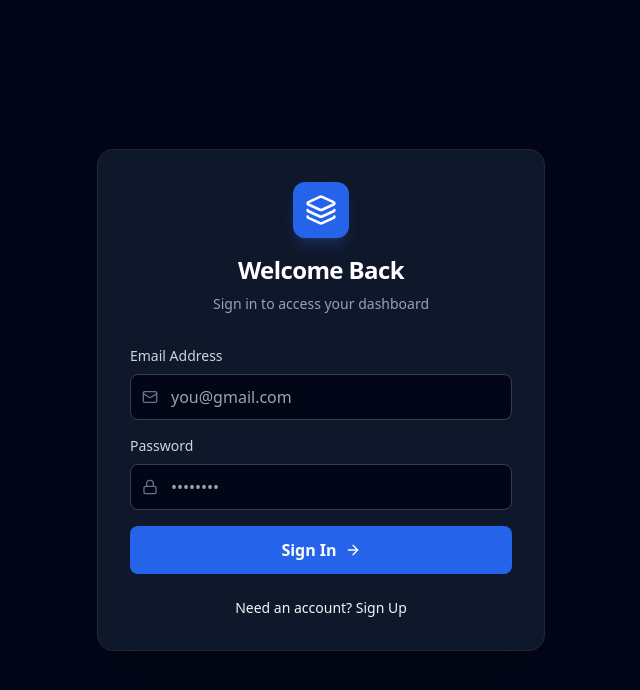
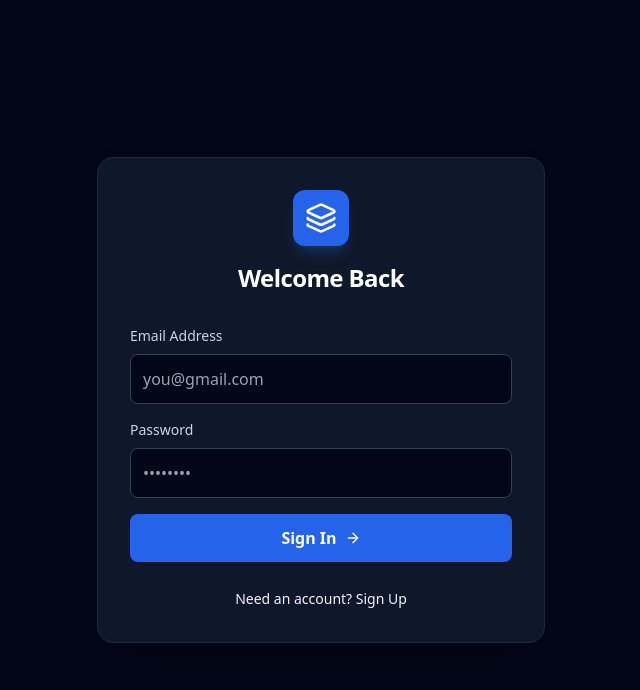
Before and after one commit to uttu25/ResumeAI---Multi-Agent-Screener, a React (Vite) app: page / in a window 1280 px wide. Shown: the top 690 px of the page, without its empty margins (319-959 px from the left). Built offline with nearby package versions, Linux system fonts and the light colour scheme.

Commit message:
Update LoginScreen.tsx

```diff
--- a/components/LoginScreen.tsx
+++ b/components/LoginScreen.tsx
@@ -1,5 +1,5 @@
 import React, { useState } from 'react';
-import { Layers, Mail, Lock, AlertCircle, ArrowRight, UserPlus } from 'lucide-react';
+import { Layers, Mail, Lock, AlertCircle, ArrowRight } from 'lucide-react';
 import { UserProfile } from '../types';
 
 interface LoginScreenProps {
@@ -14,38 +14,28 @@ const LoginScreen: React.FC<LoginScreenProps> = ({ onLogin }) => {
   const [error, setError] = useState<string | null>(null);
   const [isLoading, setIsLoading] = useState(false);
 
-  // UPDATED: Relative path for API
   const API_URL = "/api";
 
   const handleSubmit = async (e: React.FormEvent) => {
     e.preventDefault();
     setError(null);
     setIsLoading(true);
-
     const endpoint = isRegistering ? '/register' : '/login';
     const payload = isRegistering ? { name, email, password } : { email, password };
-
     try {
       const response = await fetch(`${API_URL}${endpoint}`, {
         method: 'POST',
         headers: { 'Content-Type': 'application/json' },
         body: JSON.stringify(payload)
       });
-
       const data = await response.json();
-
-      if (!response.ok) {
-        throw new Error(data.error || "Authentication failed");
-      }
-
-      // Success! Pass user data up to App.tsx
+      if (!response.ok) throw new Error(data.error || "Authentication failed");
       onLogin({
         id: data.id.toString(),
         name: data.name,
         email: data.email,
         avatarUrl: undefined
       });
-
     } catch (err: any) {
       setError(err.message);
     } finally {
@@ -54,100 +44,39 @@ const LoginScreen: React.FC<LoginScreenProps> = ({ onLogin }) => {
   };
 
   return (
-    <div className="min-h-screen bg-slate-950 flex items-center justify-center p-4 relative overflow-hidden">
-      <div className="bg-slate-900 border border-slate-800 rounded-2xl p-8 w-full max-w-md shadow-2xl relative z-10">
-
-        {/* Header */}
+    <div className="min-h-screen bg-slate-950 flex items-center justify-center p-4">
+      <div className="bg-slate-900 border border-slate-800 rounded-2xl p-8 w-full max-w-md shadow-2xl">
         <div className="flex flex-col items-center mb-8">
-          <div className="bg-primary-600 p-3 rounded-xl shadow-lg shadow-primary-500/20 mb-4">
-            <Layers className="w-8 h-8 text-white" />
-          </div>
-          <h1 className="text-2xl font-bold text-white tracking-tight">
-            {isRegistering ? "Create Account" : "Welcome Back"}
-          </h1>
-          <p className="text-slate-400 text-sm mt-2">
-            {isRegistering ? "Sign up to start screening resumes" : "Sign in to access your dashboard"}
-          </p>
+          <div className="bg-primary-600 p-3 rounded-xl shadow-lg shadow-primary-500/20 mb-4"><Layers className="w-8 h-8 text-white" /></div>
+          <h1 className="text-2xl font-bold text-white tracking-tight">{isRegistering ? "Create Account" : "Welcome Back"}</h1>
         </div>
-
-        {/* Error Message */}
-        {error && (
-          <div className="mb-6 p-3 bg-red-500/10 border border-red-500/20 rounded-lg flex items-start gap-3 text-red-400 text-sm">
-            <AlertCircle className="w-5 h-5 flex-shrink-0" />
-            <span>{error}</span>
-          </div>
-        )}
-
-        {/* Form */}
+        {error && <div className="mb-6 p-3 bg-red-500/10 border border-red-500/20 rounded-lg flex items-start gap-3 text-red-400 text-sm"><AlertCircle className="w-5 h-5 flex-shrink-0" /><span>{error}</span></div>}
         <form onSubmit={handleSubmit} className="space-y-4">
-
           {isRegistering && (
             <div className="space-y-2">
               <label className="text-sm font-medium text-slate-300 block">Full Name</label>
-              <input
-                type="text"
-                placeholder="John Doe"
-                value={name}
-                onChange={(e) => setName(e.target.value)}
-                className="w-full bg-slate-950 border border-slate-700 rounded-lg p-3 text-slate-200"
-                required
-              />
+              <input type="text" placeholder="John Doe" value={name} onChange={(e) => setName(e.target.value)} className="w-full bg-slate-950 border border-slate-700 rounded-lg p-3 text-slate-200" required />
             </div>
           )}
-
           <div className="space-y-2">
             <label className="text-sm font-medium text-slate-300 block">Email Address</label>
-            <div className="relative">
-              <Mail className="absolute left-3 top-1/2 -translate-y-1/2 w-4 h-4 text-slate-500" />
-              <input
-                type="email"
-                placeholder="you@gmail.com"
-                value={email}
-                onChange={(e) => setEmail(e.target.value)}
-                className="w-full bg-slate-950 border border-slate-700 rounded-lg py-2.5 pl-10 pr-4 text-slate-200"
-                required
-              />
-            </div>
+            <input type="email" placeholder="you@gmail.com" value={email} onChange={(e) => setEmail(e.target.value)} className="w-full bg-slate-950 border border-slate-700 rounded-lg p-3 text-slate-200" required />
           </div>
-
           <div className="space-y-2">
             <label className="text-sm font-medium text-slate-300 block">Password</label>
-            <div className="relative">
-              <Lock className="absolute left-3 top-1/2 -translate-y-1/2 w-4 h-4 text-slate-500" />
-              <input
-                type="password"
-                placeholder="••••••••"
-                value={password}
-                onChange={(e) => setPassword(e.target.value)}
-                className="w-full bg-slate-950 border border-slate-700 rounded-lg py-2.5 pl-10 pr-4 text-slate-200"
-                required
-              />
-            </div>
+            <input type="password" placeholder="••••••••" value={password} onChange={(e) => setPassword(e.target.value)} className="w-full bg-slate-950 border border-slate-700 rounded-lg p-3 text-slate-200" required />
           </div>
-
-          <button
-            type="submit"
-            disabled={isLoading}
-            className="w-full bg-primary-600 hover:bg-primary-500 text-white font-bold py-3 px-4 rounded-lg transition-all flex items-center justify-center gap-2 mt-2 disabled:opacity-50"
-          >
-            {isLoading ? "Processing..." : (isRegistering ? "Sign Up" : "Sign In")}
-            {!isLoading && <ArrowRight className="w-4 h-4" />}
+          <button type="submit" disabled={isLoading} className="w-full bg-primary-600 hover:bg-primary-500 text-white font-bold py-3 px-4 rounded-lg transition-all flex items-center justify-center gap-2 mt-2 disabled:opacity-50">
+            {isLoading ? "Processing..." : (isRegistering ? "Sign Up" : "Sign In")} <ArrowRight className="w-4 h-4" />
           </button>
         </form>
-
-        {/* Toggle Login/Register */}
         <div className="mt-6 text-center">
-          <button
-            onClick={() => { setIsRegistering(!isRegistering); setError(null); }}
-            className="text-primary-400 hover:text-primary-300 text-sm font-medium flex items-center justify-center gap-2 mx-auto"
-          >
+          <button onClick={() => { setIsRegistering(!isRegistering); setError(null); }} className="text-primary-400 hover:text-primary-300 text-sm font-medium">
             {isRegistering ? "Already have an account? Sign In" : "Need an account? Sign Up"}
           </button>
         </div>
-
       </div>
     </div>
   );
 };
-
 export default LoginScreen;
```
